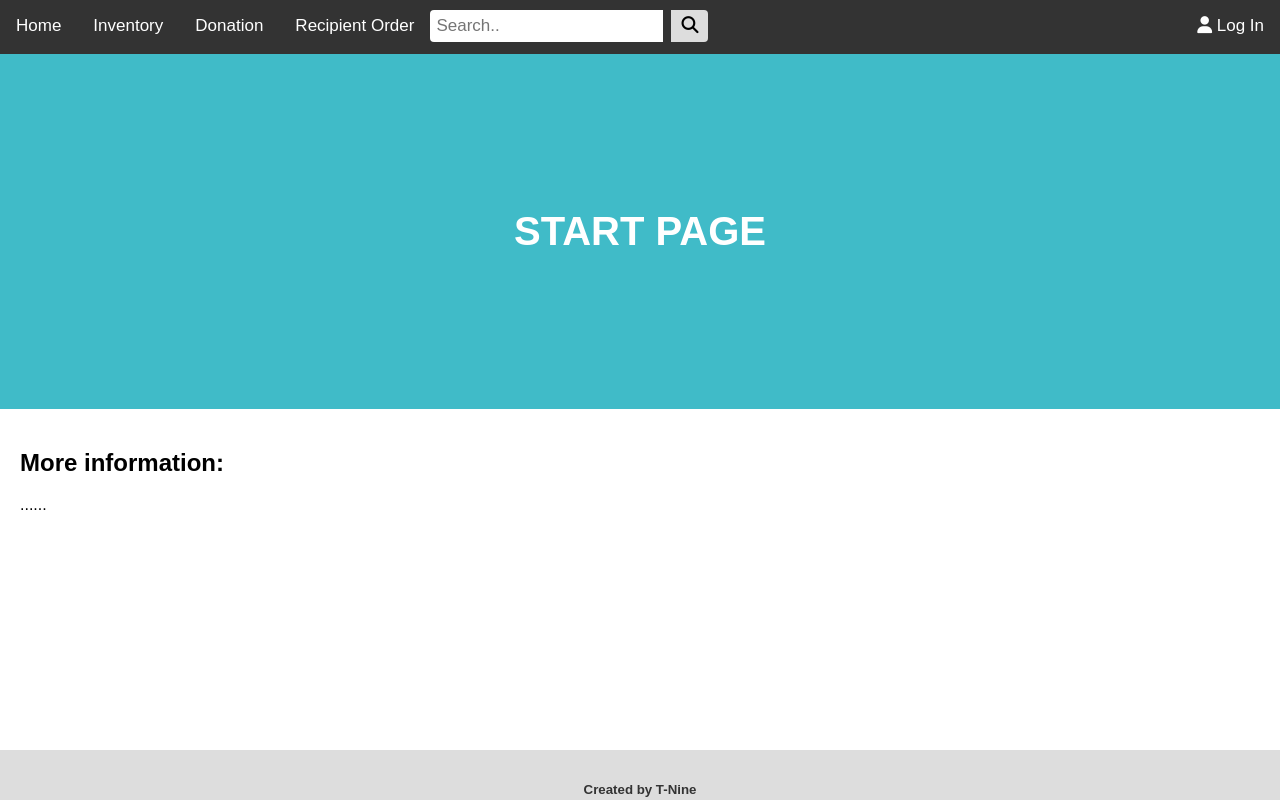
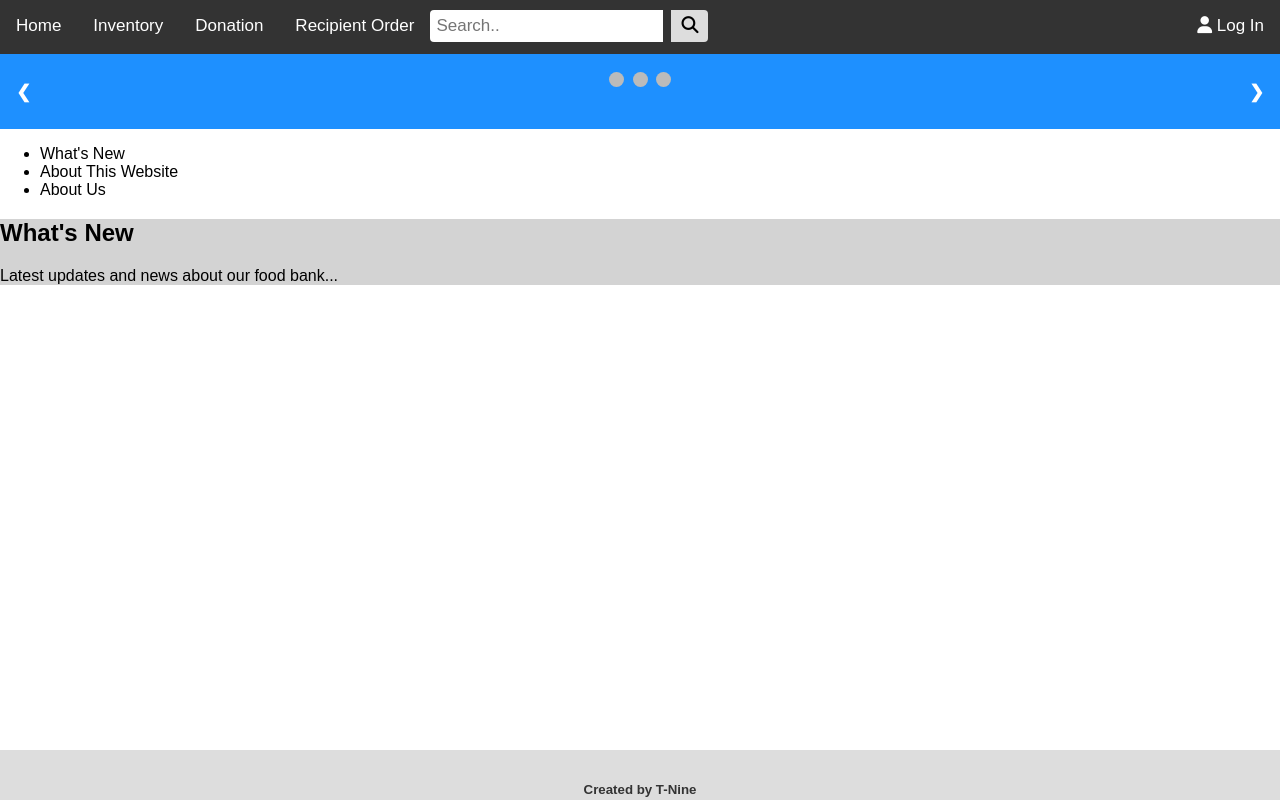
Before and after one commit to YaruG1022/WSU-SU21-CPTS322-Project, a Flask app: page / in a window 1280 px wide. Run offline with Flask 3, Linux system fonts and the light colour scheme; some libraries are stand-ins or nearby versions.

Commit message:
Improved homepage design, added an clickable menu

```diff
--- a/src/templates/homepage.html
+++ b/src/templates/homepage.html
@@ -1,13 +1,80 @@
 {% extends 'interface_base.html' %}
 {% block content %}
-    <!-- Header -->
-    <header class="header" style="padding:128px 16px">
-        <h1>START PAGE</h1></header>
+<!-- Header -->
+<header style="background-color: #1E90FF;">
+    <div class="slideshow-container">
+        <div class="mySlides fade">
+            <div class="slide-images-container">
+                <img src="static/img/items/default_item.jpg" class="slide-image" alt="Image 2">
+                <img src="static/img/items/default_item.jpg" class="slide-image" alt="Image 2">
+                <img src="static/img/items/default_item.jpg" class="slide-image" alt="Image 3">
+            </div>
+        </div>
 
-    <div class="row">
-        <div class="main2">
-            <h2>More information: </h2>
-            <p>......</p>
+        <div class="mySlides fade">
+            <div class="slide-images-container">
+                <img src="static/img/items/default_item.jpg" class="slide-image" alt="Image 4">
+                <img src="static/img/items/default_item.jpg" class="slide-image" alt="Image 5">
+                <img src="static/img/items/default_item.jpg" class="slide-image" alt="Image 6">
+            </div>
+        </div>
+
+        <div class="mySlides fade">
+            <div class="slide-images-container">
+                <img src="static/img/items/default_item.jpg" class="slide-image" alt="Image 7">
+                <img src="static/img/items/default_item.jpg" class="slide-image" alt="Image 8">
+                <img src="static/img/items/default_item.jpg" class="slide-image" alt="Image 9">
+            </div>
+        </div>
+
+        <a class="prev" onclick="plusSlides(-1)">❮</a>
+        <a class="next" onclick="plusSlides(1)">❯</a>
+
+        <br>
+        <div style="text-align:center; margin-bottom: 20px;">
+            <span class="dot" onclick="currentSlide(1)"></span>
+            <span class="dot" onclick="currentSlide(2)"></span>
+            <span class="dot" onclick="currentSlide(3)"></span>
+        </div>
+        <br>
+    </div>
+</header>
+
+<body>
+    <!-- Main Content -->
+    <div class="main" style="background-color: white;">
+        <!-- Menu Section -->
+        <nav class="menu">
+            <ul>
+                <li onclick="openMenu('whatsNew')">What's New</li>
+                <li onclick="openMenu('aboutWebsite')">About This Website</li>
+                <li onclick="openMenu('aboutUs')">About Us</li>
+            </ul>
+        </nav>
+
+        <!-- Content Section -->
+        <div class="content" style="background-color: lightgray;">
+            <div id="whatsNew" class="menu-content">
+                <h2>What's New</h2>
+                <p>Latest updates and news about our food bank...</p>
+            </div>
+            <div id="aboutWebsite" class="menu-content" style="display:none;">
+                <h2>About This Website</h2>
+                <p>Information about the purpose and features of this website...</p>
+            </div>
+            <div id="aboutUs" class="menu-content" style="display:none;">
+                <h2>About Us</h2>
+                <p>Details about our organization and our mission...</p>
+            </div>
         </div>
     </div>
+
+
+    <script src="static/js/slideshow.js"></script>
+    <script src="static/js/menu.js"></script>
+
+
+
+</body>
+
 {% endblock %}
```
